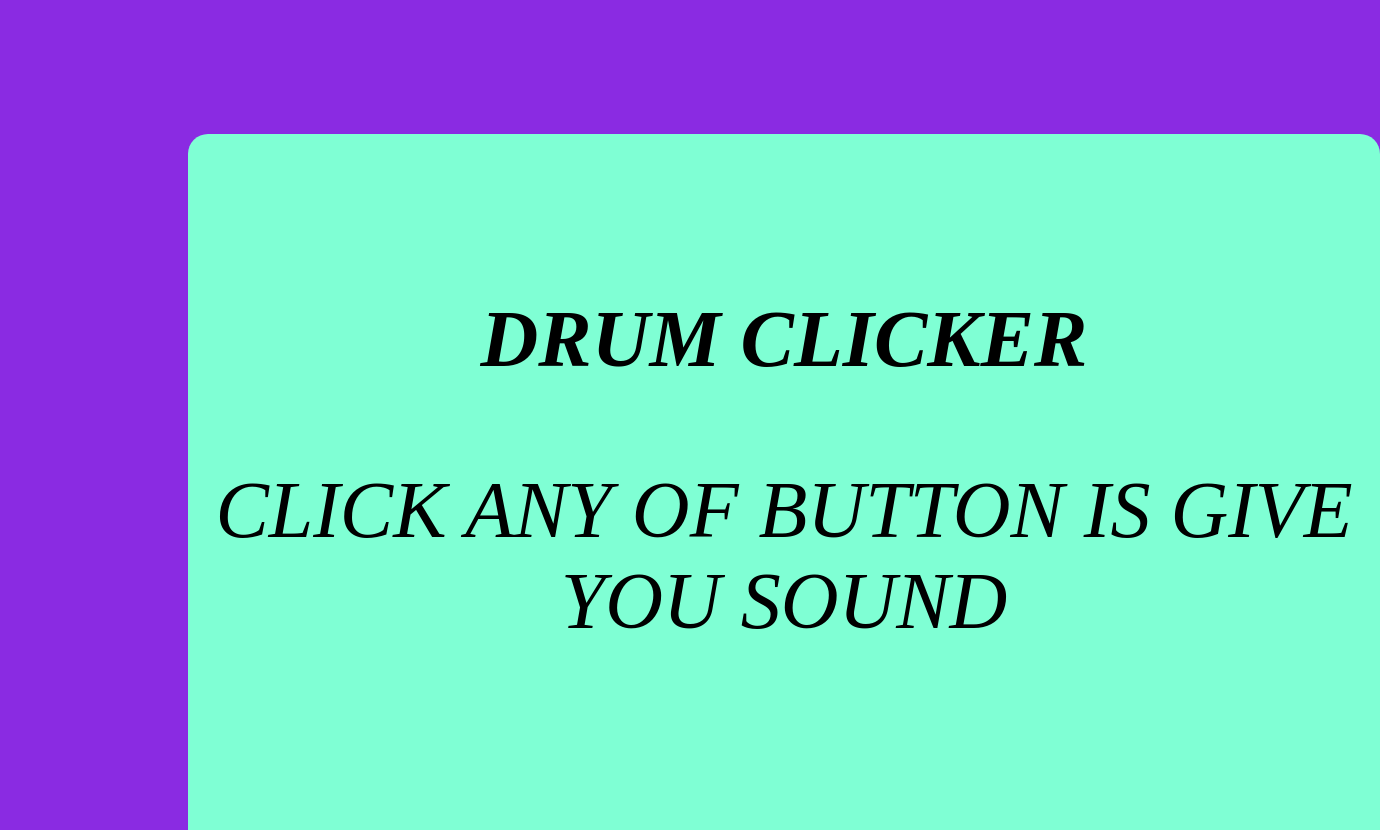
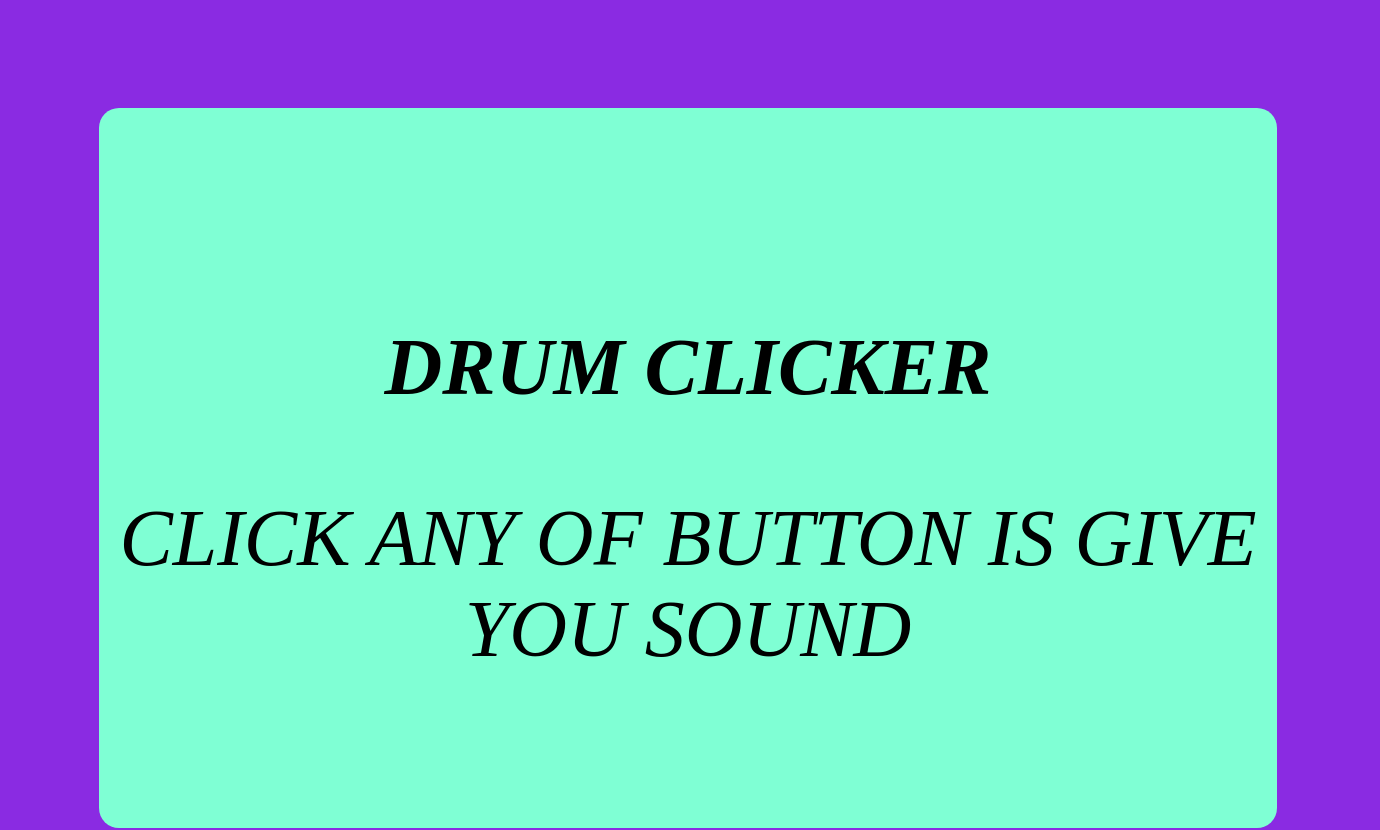
Before and after one commit to Praveen426/drumkit, a plain HTML site: page index.html in a window 1280 px wide. Shown: the top 830 px of the page, 1380 px wide, since content can reach past the window. Drawn offline with Linux system fonts and the light colour scheme.

Commit message:
index.css

```diff
--- a/index.css
+++ b/index.css
@@ -1,7 +1,11 @@
+
+
 body{
     background-color: blueviolet;
-    width: 100%;
-    height: 100vh;
+    display: flex;
+    justify-content: center;
+    min-width: 33%;
+    max-width: 100%;
 
 }
 div{
@@ -11,11 +15,12 @@ div{
     align-items: center;
     height: 90vh;
     width: 90%;
+    min-width: 33%;
     padding: 0 20px;
     margin: 20px;
     background-color: aquamarine;
     position: relative;
-    left: 10rem;
+    left: 3rem;
     top: 5rem;
 
 
```
